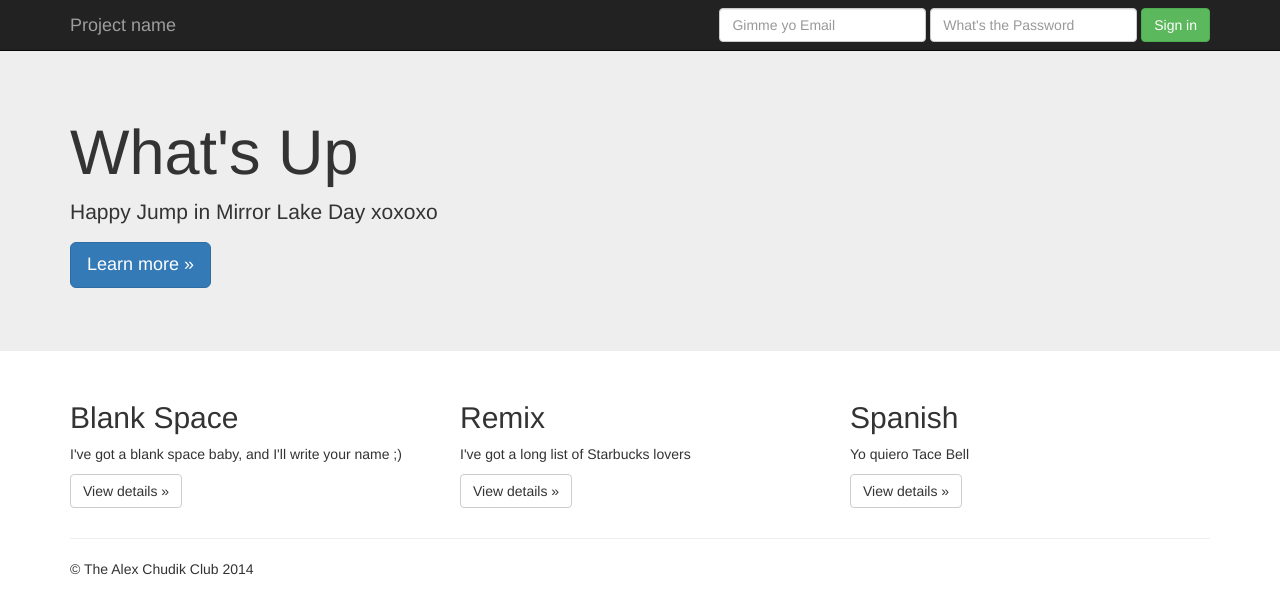
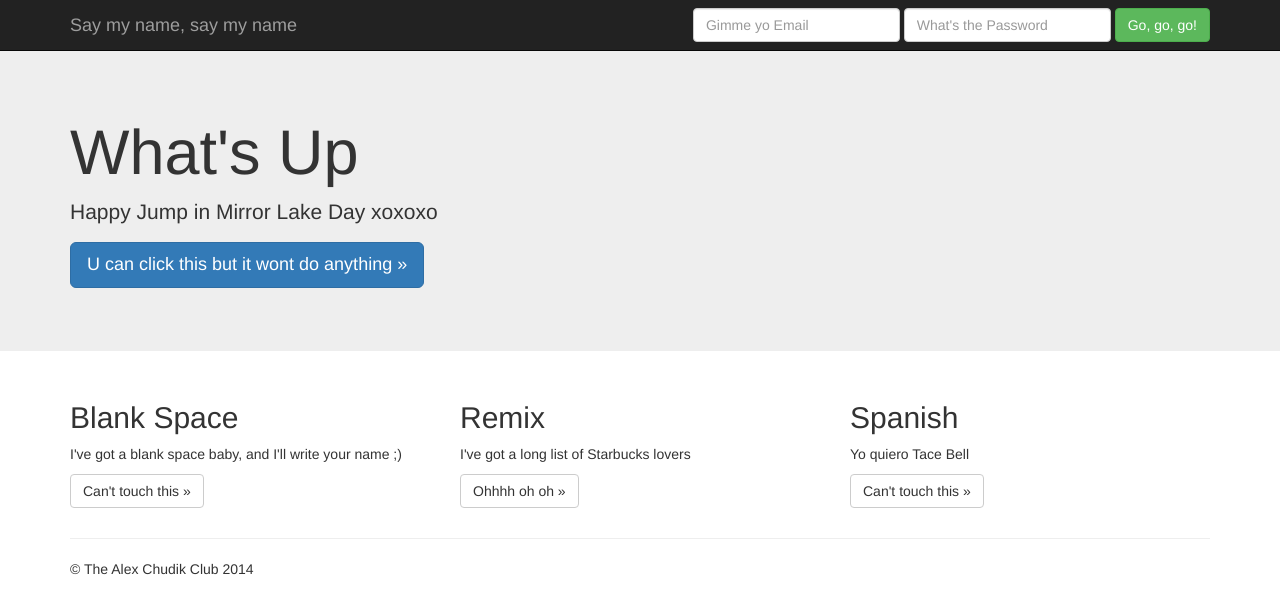
Before and after one commit to alexchudik/alexchudik.github.io, a plain HTML site: page index.html in a window 1280 px wide. Drawn offline with nearby package versions, Linux system fonts and the light colour scheme; files that its build step writes are made by us from their sources.

Commit message:
Can't touch this

```diff
--- a/index.html
+++ b/index.html
@@ -1,6 +1,6 @@
 
 <!DOCTYPE html>
-<html lang="en">
+<html lang="en-US">
   <head>
     <meta charset="utf-8">
     <meta http-equiv="X-UA-Compatible" content="IE=edge">
@@ -36,7 +36,7 @@
             <span class="icon-bar"></span>
             <span class="icon-bar"></span>
           </button>
-          <a class="navbar-brand" href="#">Project name</a>
+          <a class="navbar-brand" href="#">Say my name, say my name</a>
         </div>
         <div id="navbar" class="navbar-collapse collapse">
           <form class="navbar-form navbar-right" role="form">
@@ -46,7 +46,7 @@
             <div class="form-group">
               <input type="password" placeholder="What's the Password" class="form-control">
             </div>
-            <button type="submit" class="btn btn-success">Sign in</button>
+            <button type="submit" class="btn btn-success">Go, go, go!</button>
           </form>
         </div><!--/.navbar-collapse -->
       </div>
@@ -57,7 +57,7 @@
       <div class="container">
         <h1>What's Up</h1>
         <p>Happy Jump in Mirror Lake Day xoxoxo</p>
-        <p><a class="btn btn-primary btn-lg" href="#" role="button">Learn more &raquo;</a></p>
+        <p><a class="btn btn-primary btn-lg" href="#" role="button">U can click this but it wont do anything &raquo;</a></p>
       </div>
     </div>
 
@@ -67,17 +67,17 @@
         <div class="col-md-4">
           <h2>Blank Space</h2>
           <p>I've got a blank space baby, and I'll write your name ;) </p>
-          <p><a class="btn btn-default" href="#" role="button">View details &raquo;</a></p>
+          <p><a class="btn btn-default" href="#" role="button">Can't touch this &raquo;</a></p>
         </div>
         <div class="col-md-4">
           <h2>Remix</h2>
           <p>I've got a long list of Starbucks lovers</p>
-          <p><a class="btn btn-default" href="#" role="button">View details &raquo;</a></p>
+          <p><a class="btn btn-default" href="#" role="button">Ohhhh oh oh &raquo;</a></p>
        </div>
         <div class="col-md-4">
           <h2>Spanish</h2>
           <p>Yo quiero Tace Bell</p>
-          <p><a class="btn btn-default" href="#" role="button">View details &raquo;</a></p>
+          <p><a class="btn btn-default" href="#" role="button">Can't touch this &raquo;</a></p>
         </div>
       </div>
 
```
